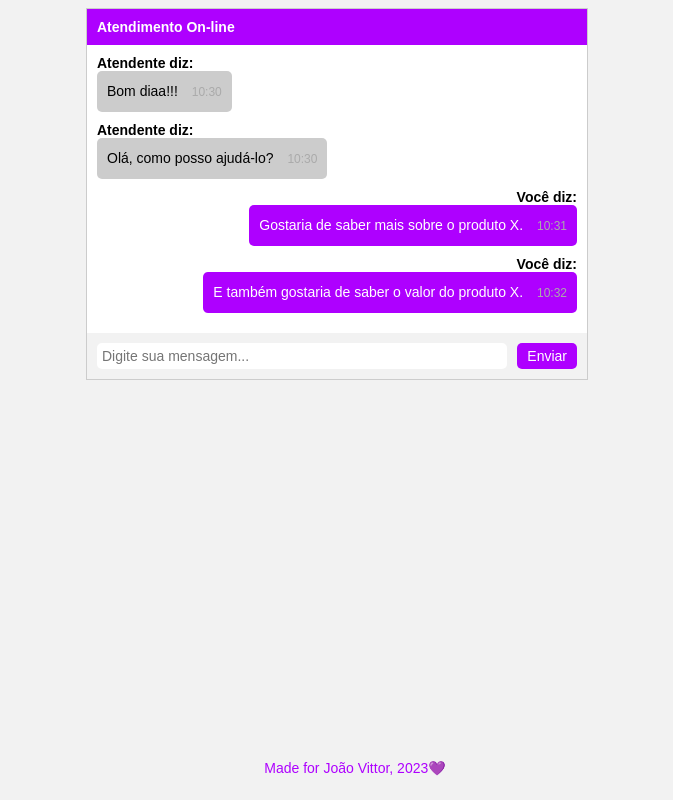
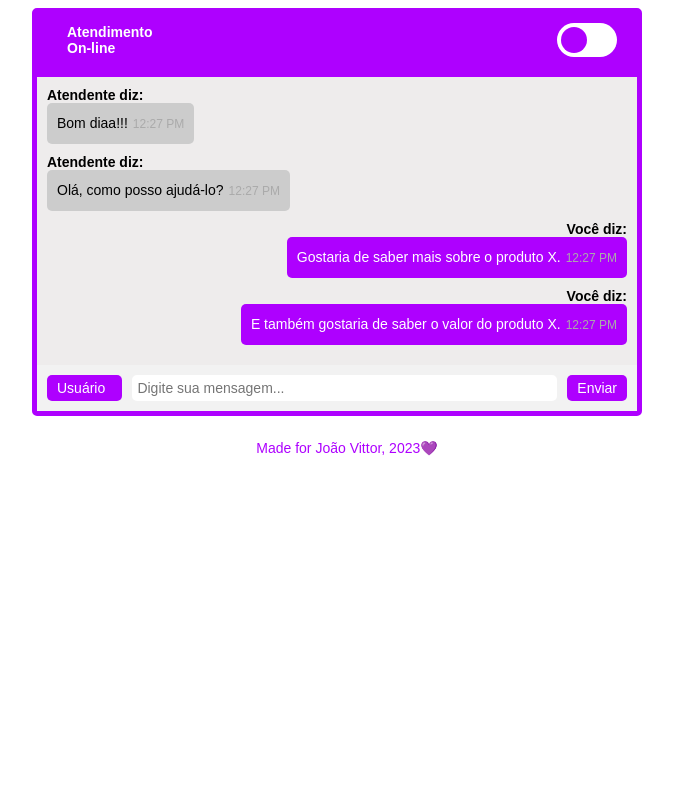
Before and after one commit to JVGFern/SimpleChat, a plain HTML site: page index.html in a window 1280 px wide. Both pictures are taken after a click on the button "Enviar". Shown: the whole page, without its empty margins (303-976 px from the left). Drawn offline with Linux system fonts and the light colour scheme.

Commit message:
SimpleChat add javascript

```diff
--- /dev/null
+++ b/darkMode.js
@@ -0,0 +1,27 @@
+const toggleSwitch = document.querySelector('.dark-mode-toggle');
+const body = document.querySelector('body');
+const chat_container = document.querySelector(".chat-container");
+const chat_input = document.querySelector(".chat-input");
+const chat_header = document.querySelector(".chat-header");
+const chat_input_text = document.getElementById("mensageInput");
+
+toggleSwitch.addEventListener('change', switchTheme, false);
+
+function switchTheme(e) {
+    if (e.target.checked) {
+        body.classList.add('dark-mode');
+        chat_container.classList.add('dark-mode');
+        chat_input.classList.add('dark-mode');
+        chat_header.classList.add('dark-mode');
+        chat_input_text.classList.add('dark-mode');
+
+
+    } else {
+        body.classList.remove('dark-mode');
+        chat_container.classList.remove('dark-mode');
+        chat_input.classList.remove('dark-mode');
+        chat_header.classList.remove('dark-mode');
+        chat_input_text.classList.remove('dark-mode');
+
+    }
+}
--- a/index.html
+++ b/index.html
@@ -1,3 +1,4 @@
+<!DOCTYPE html>
 <html>
   <head>
     <meta charset="UTF-8">
@@ -7,44 +8,31 @@
   </head>
   <body>
     <div class="chat-container">
-        <div class="chat-header">Atendimento On-line</div>
-        <div class="chat-messages">
-          <div class="message">
-            <span class="author">Atendente diz:</span>
-            <div class="message-content from-agent">
-              <span class="text">Bom diaa!!!</span>
-              <span class="time">10:30</span>
-            </div>
-          </div>
-          <div class="message">
-            <span class="author">Atendente diz:</span>
-            <div class="message-content from-agent">
-              <span class="text">Olá, como posso ajudá-lo?</span>
-              <span class="time">10:30</span>
-            </div>
-          </div>
-          <div class="message">
-            <span class="authoruser">Você diz:</span>
-            <div class="message-content from-user">
-              <span class="text">Gostaria de saber mais sobre o produto X.</span>
-              <span class="time">10:31</span>
-            </div>
-          </div>
-          <div class="message">
-            <span class="authoruser">Você diz:</span>
-            <div class="message-content from-user">
-              <span class="text">E também gostaria de saber o valor do produto X.</span>
-              <span class="time">10:32</span>
-            </div>
+        <div class="chat-header">
+         <div class="text-header">
+           <span class="header">Atendimento On-line</span>
+         </div>
+          <div class="switch-container">
+            <label class="switch">
+              <input type="checkbox" class="dark-mode-toggle">
+              <span class="slider round"></span>
+            </label>
           </div>
         </div>
+        <div class="chat-messages"></div>
         <div class="chat-input">
-          <input type="text" placeholder="Digite sua mensagem...">
-          <button>Enviar</button>
+          <select id="userTypeSelect">
+            <option value="Você">Usuário</option>
+            <option value="Atendente">Atendente</option>
+          </select>
+          <input id="mensageInput" type="text" placeholder="Digite sua mensagem...">
+          <button id="messageButton">Enviar</button>
         </div>
       </div>
       <footer>
         <p>Made for João Vittor, 2023💜</p>
       </footer>
+    <script src="index.js"></script>
+    <script src="darkMode.js"></script>
   </body>
 </html>
--- /dev/null
+++ b/index.js
@@ -0,0 +1,93 @@
+const chatMessages = document.querySelector('.chat-messages');
+const chatInput = document.getElementById('mensageInput');
+const chatButton = document.querySelector('.chat-input button');
+const userTypeSelect = document.getElementById('userTypeSelect');
+
+const messageTypeWidth = userTypeSelect.value;
+if(messageTypeWidth === "Atendente"){
+    userTypeSelect.style.width = "16%";
+}
+else{
+    userTypeSelect.style.width = "13%";
+}
+function addMessage(author, message, isAgent) {
+
+    const messageContainer = document.createElement('div');
+    messageContainer.className = 'message';
+    let x = '';
+
+    if(isAgent === false){
+        x = 'authoruser';
+    }
+    else{
+        x = 'author';
+    };
+
+    const authorElement = document.createElement('span');
+    authorElement.className = x;
+    authorElement.textContent = `${author} diz:`;
+    messageContainer.appendChild(authorElement);
+
+
+    const messageContent = document.createElement('div');
+    messageContent.className = `message-content ${isAgent ? 'from-agent' : 'from-user'} `;
+    messageContent.id = `${isAgent ? 'from-agent' : 'from-user'}`;
+
+    const textElement = document.createElement('span');
+    textElement.className = 'text';
+    textElement.textContent = message;
+    messageContent.appendChild(textElement);
+
+    const timeElement = document.createElement('span');
+    timeElement.className = 'time';
+    const timeNow = new Date().toLocaleTimeString([], { hour: '2-digit', minute: '2-digit' });
+    timeElement.textContent = timeNow;
+    messageContent.appendChild(timeElement);
+
+    messageContainer.appendChild(messageContent);
+    chatMessages.appendChild(messageContainer);
+}
+
+chatButton.addEventListener('click', () => {
+    sendMessage();
+});
+
+userTypeSelect.addEventListener('click', () => {
+    const messageTypeWidth = userTypeSelect.value;
+    if(messageTypeWidth === "Atendente"){
+        userTypeSelect.style.width = "16%";
+    }
+    else{
+        userTypeSelect.style.width = "13%";
+    }
+});
+
+
+chatInput.addEventListener('keypress', (event) => {
+    if (event.key === 'Enter') {
+        sendMessage();
+    };
+});
+
+function sendMessage() {
+    const messageType = userTypeSelect.value;
+    const message = chatInput.value.trim();
+    if (message) {
+        let y = false;
+        if(messageType === 'Atendente'){
+            y = true;
+        }
+        else{
+            y = false;
+
+        }
+        addMessage(messageType, message, y);
+        chatInput.value = '';
+    };
+};
+
+
+addMessage('Atendente', 'Bom diaa!!!', true);
+addMessage('Atendente', 'Olá, como posso ajudá-lo?', true);
+addMessage('Você', 'Gostaria de saber mais sobre o produto X.', false);
+addMessage('Você', 'E também gostaria de saber o valor do produto X.', false);
--- a/style.css
+++ b/style.css
@@ -1,18 +1,34 @@
+body,.chat-container,.chat-header,.message-content,.chat-input,input {
+transition: 1s all ease;
+}
+
 body {
   font-family: Arial, sans-serif;
   font-size: 14px;
-    background-color: #f2f2f2;
+  background-color: #ffff;
+
+}
+
+body.dark-mode {
+background-color: #292D3E;
+color: #fff;
 }
 
 .chat-container {
-    max-width: 500px;
+  max-width: 600px;
   margin: 0 auto;
-    border: 1px solid #ccc;
-    background-color: #fff;
+  border: 5px solid #ae00ff;
+  border-radius: 5px;
+  background-color: #eeecec;
   display: flex;
   flex-direction: column;
   justify-content: flex-end;
   height: auto;
+}
+
+.chat-container.dark-mode {
+  background-color: #717CB470;
+  border-color: #717CB470;
 }
 
 .chat-header {
@@ -20,7 +36,20 @@ body {
   background-color: #ae00ff;
   color: #fff;
   font-weight: bold;
+  display: flex;
+}
+
+.text-header{
+  display: flex;
+  align-items: center;
+  margin-left: 20px;
+  margin-bottom: 10px;
   text-align: left;
+
+}
+.chat-header.dark-mode {
+  background-color: #717CB470;
+  color: #fff;
 }
 
 .chat-messages {
@@ -29,13 +58,18 @@ body {
   display: flex;
   flex-direction: column;
   justify-content: flex-end;
-    overflow-y: scroll;
+  word-break: break-word;
+}
+
+.chat-messages.dark-mode {
+  background-color: #222;
 }
 
 .chat-messages .message .message-content.from-agent {
   background-color: #ccc;
   color: #000;
   align-self: flex-start;
+  float: left;
   text-align: left;
 }
 
@@ -43,14 +77,23 @@ body {
   background-color: #ae00ff;
   color: #fff;
   align-self: flex-end;
-    text-align: right;
+  float: right;
+  text-align: left;
+}
 
+.chat-messages .message .message-content.from-user.dark-mode {
+  background-color: #777;
+}
+.message-content .from-agent.dark-mode{
+  background-color: #444267;
+  color: #fff;
 }
 
 .message {
   display: flex;
   flex-direction: column;
   margin-bottom: 10px;
+  position: relative;
 }
 
 .message-content {
@@ -61,13 +104,14 @@ body {
   border-radius: 5px;
   font-size: 14px;
   line-height: 1.5;
-    max-width: 80%;
+  max-width: auto;
 }
 
-  .message.from-agent .message-content {
-    background-color: #ccc;
-    color: #000;
+.message-content.dark-mode {
+  background-color: #444;
+  color: #fff;
 }
+
 
 .chat-messages .message .author {
   font-weight: bold;
@@ -79,17 +123,18 @@ body {
 .chat-messages .message .authoruser{
   font-weight: bold;
   margin-left: 15px;
-    justify-content: space-between;
+  justify-content: space-around;
   text-align: right;
 }
 
 .message .time {
   font-size: 12px;
   color: #aaa;
-    margin-left: 10px;
-    justify-content: space-between;
+  margin-left: 5px;
+  justify-content: space-around;
+  white-space: nowrap;
+
 }
-
 .chat-input {
   display: flex;
   align-items: center;
@@ -98,6 +143,26 @@ body {
   background-color: #f2f2f2;
 }
 
+.chat-input.dark-mode {
+  background-color: #717CB470;
+}
+
+.chat-input select {
+  appearance: none;
+  -webkit-appearance: none;
+  -moz-appearance: none;
+  background-color: #ae00ff;
+  color: #fff;
+  padding: 5px 10px;
+  border-radius: 5px;
+  border: none;
+  font-size: 14px;
+  margin-right: 10px;
+  overflow: hidden;
+
+}
+
+
 .chat-input input[type="text"] {
   flex-grow: 1;
   margin-right: 10px;
@@ -105,6 +170,11 @@ body {
   border-radius: 5px;
   border: none;
   font-size: 14px;
+}
+
+
+.chat-input input[type="text"].dark-mode{
+  background-color: #717CB470;
 }
 
 .chat-input button {
@@ -125,16 +195,71 @@ body {
   background-color: #ae00ff;
 }
 
+.switch-container {
+  display: flex;
+  margin-left: 65%;
+  align-items: center;
+  margin-bottom: 10px;
+  align-self: flex-end;
+  float: right;
+}
+
+.switch {
+  position: relative;
+  display: inline-block;
+  width: 60px;
+  height: 34px;
+  margin-right: 10px;
+}
+
+.switch input {
+  opacity: 0;
+  width: 0;
+  height: 0;
+}
+
+.slider {
+  position: absolute;
+  cursor: pointer;
+  top: 0;
+  left: 0;
+  right: 0;
+  bottom: 0;
+  background-color: #ffffff;
+  transition: .4s;
+  border-radius: 34px;
+}
+
+.slider:before {
+  position: absolute;
+  content: "";
+  height: 26px;
+  width: 26px;
+  left: 4px;
+  bottom: 4px;
+  background-color:  #ae00ff;
+  transition: .4s;
+  border-radius: 50%;
+}
+
+input.dark-mode-toggle:checked + .slider {
+  background-color: #717CB470;
+
+}
+
+input.dark-mode-toggle:checked + .slider:before {
+  transform: translateX(26px);
+}
+
 html{
   overflow-x:hidden;
 }
-
-  footer {
+footer p{
   color: #ae00ff;
   padding: 10px;
   font-size: 14px;
   text-align: center;
-    position: absolute;
+  position: static;
   bottom: 0;
   width: 100%;
 }
```
Lines whose indentation alone changed are shown as unchanged.
